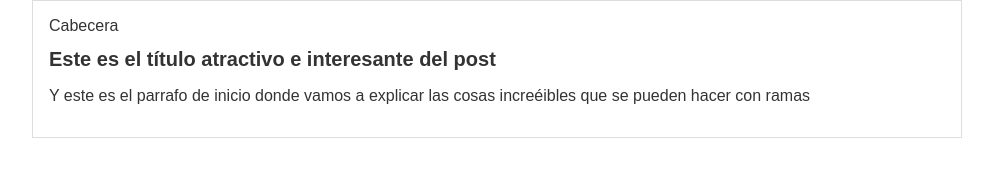
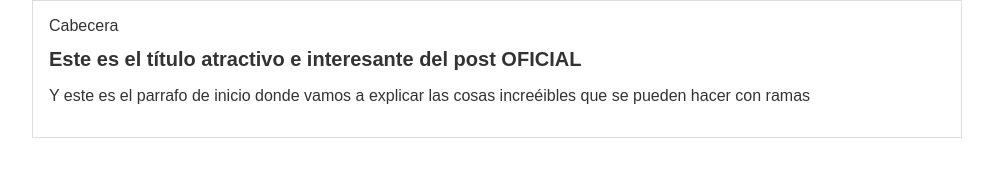
Before and after one commit to Tysaic/platzi-repo, a plain HTML site: page website/index.html in a window 1280 px wide. Shown: the whole page, without its empty margins (143-1136 px from the left). Drawn offline with Linux system fonts and the light colour scheme.

Commit message:
Anexando titulo oficial

```diff
--- a/website/index.html
+++ b/website/index.html
@@ -9,7 +9,7 @@
 Cabecera
 </div>
 <div id="post">
-<h1>Este es el título atractivo e interesante del post</h1>
+<h1>Este es el título atractivo e interesante del post OFICIAL</h1>
 <p>Y este es el parrafo de inicio donde vamos a explicar las cosas increéibles que se pueden hacer con ramas</p>
 </div>
 </div>
```
